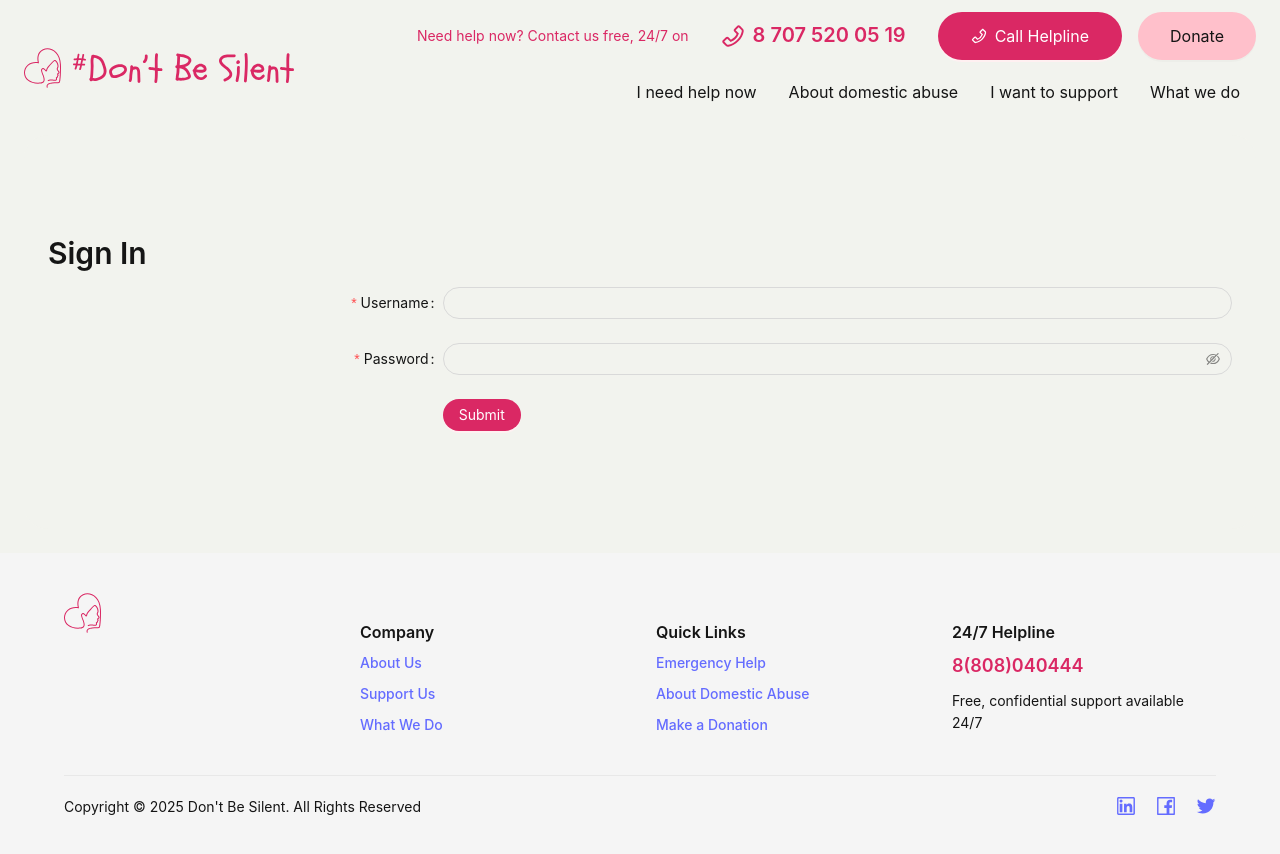
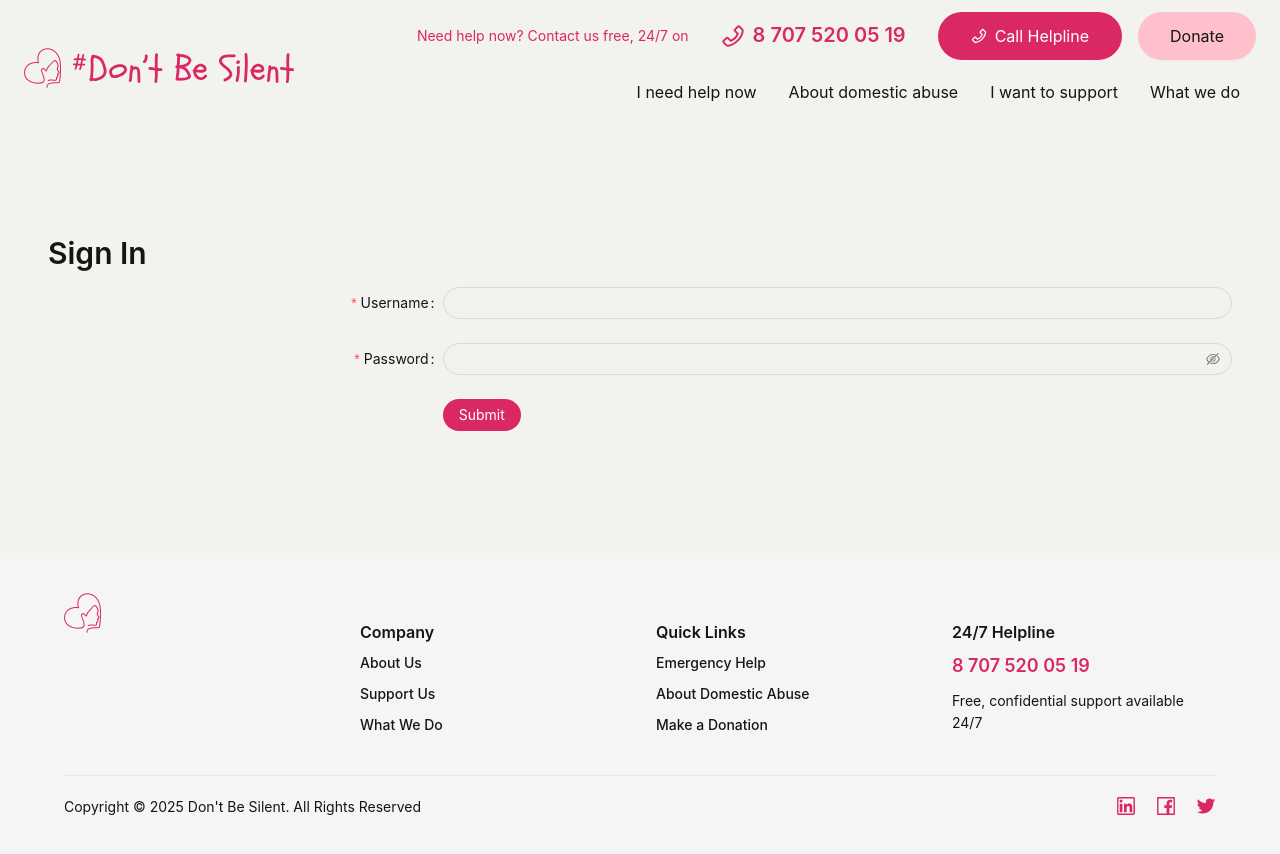
Before and after one commit to pazun/dont_be_silent, a React (Vite) app: page /signin in a window 1280 px wide. Shown: the top 854 px of the page. Built offline with nearby package versions, Linux system fonts and the light colour scheme.

Commit message:
Color upd

```diff
--- a/src/components/Footer.jsx
+++ b/src/components/Footer.jsx
@@ -20,24 +20,24 @@ const AppFooter = () => {
           <Col xs={24} sm={6}>
             <Title level={5}>Company</Title>
             <div style={{ display: 'flex', flexDirection: 'column', gap: '10px' }}>
-              <Link to="/about">About Us</Link>
-              <Link to="/support">Support Us</Link>
-              <Link to="/what-we-do">What We Do</Link>
+              <Link to="/about" style={{ color: '#151515' }}>About Us</Link>
+              <Link to="/support" style={{ color: '#151515' }}>Support Us</Link>
+              <Link to="/what-we-do" style={{ color: '#151515' }}>What We Do</Link>
             </div>
           </Col>
 
           <Col xs={24} sm={6}>
             <Title level={5}>Quick Links</Title>
             <div style={{ display: 'flex', flexDirection: 'column', gap: '10px' }}>
-              <Link to="/emergency-help">Emergency Help</Link>
-              <Link to="/about-abuse">About Domestic Abuse</Link>
-              <Link to="/donation">Make a Donation</Link>
+              <Link to="/emergency-help" style={{ color: '#151515' }}>Emergency Help</Link>
+              <Link to="/about-abuse" style={{ color: '#151515' }}>About Domestic Abuse</Link>
+              <Link to="/donation" style={{ color: '#151515' }}>Make a Donation</Link>
             </div>
           </Col>
 
           <Col xs={24} sm={6}>
             <Title level={5}>24/7 Helpline</Title>
-            <Text strong style={{ fontSize: '18px', color: '#DA2864' }}>8(808)040444</Text>
+            <Text strong style={{ fontSize: '18px', color: '#DA2864' }}>8 707 520 05 19</Text>
             <Text style={{ display: 'block', marginTop: '10px' }}>Free, confidential support available 24/7</Text>
           </Col>
         </Row>
@@ -49,13 +49,13 @@ const AppFooter = () => {
           <Col>
             <div style={{ display: 'flex', gap: '20px' }}>
               <a href="https://linkedin.com" target="_blank" rel="noopener noreferrer">
-                <LinkedinOutlined style={{ fontSize: '20px' }} />
+                <LinkedinOutlined style={{ fontSize: '20px', color: '#DA2864' }} />
               </a>
               <a href="https://facebook.com" target="_blank" rel="noopener noreferrer">
-                <FacebookOutlined style={{ fontSize: '20px' }} />
+                <FacebookOutlined style={{ fontSize: '20px', color: '#DA2864' }} />
               </a>
               <a href="https://twitter.com" target="_blank" rel="noopener noreferrer">
-                <TwitterOutlined style={{ fontSize: '20px' }} />
+                <TwitterOutlined style={{ fontSize: '20px', color: '#DA2864' }} />
               </a>
             </div>
           </Col>
```
